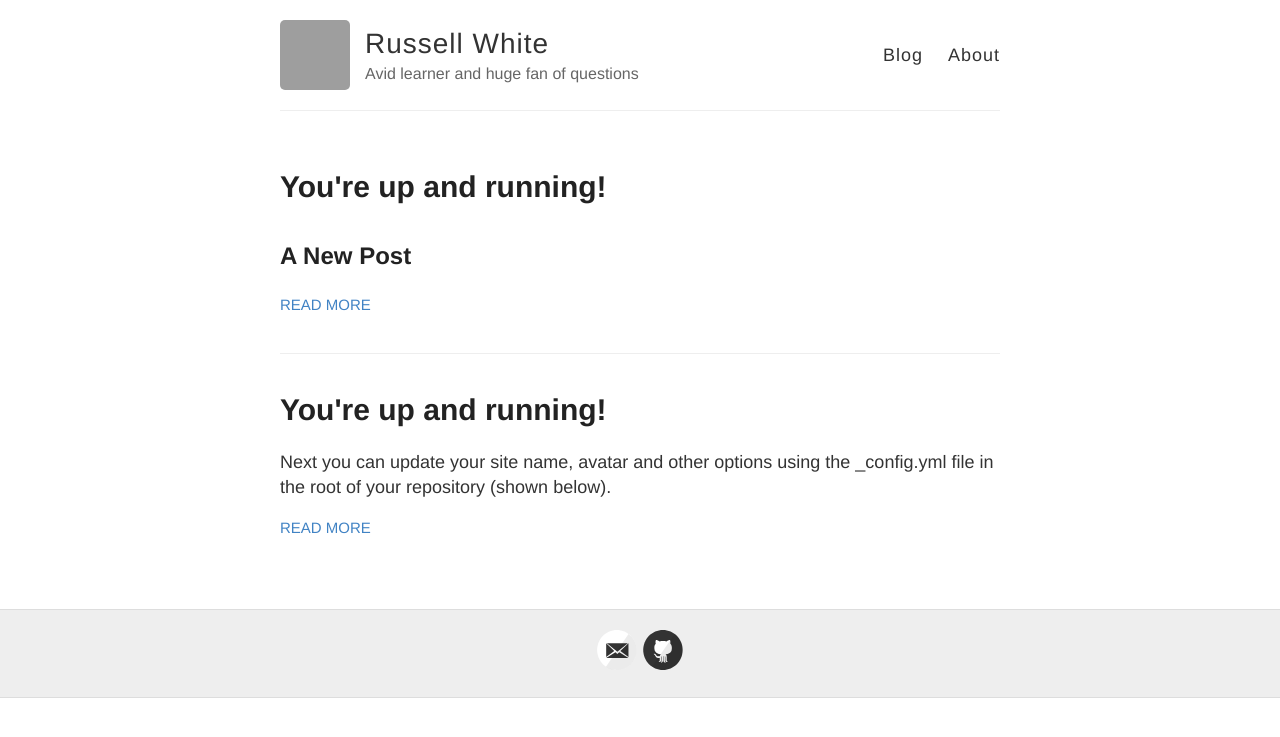
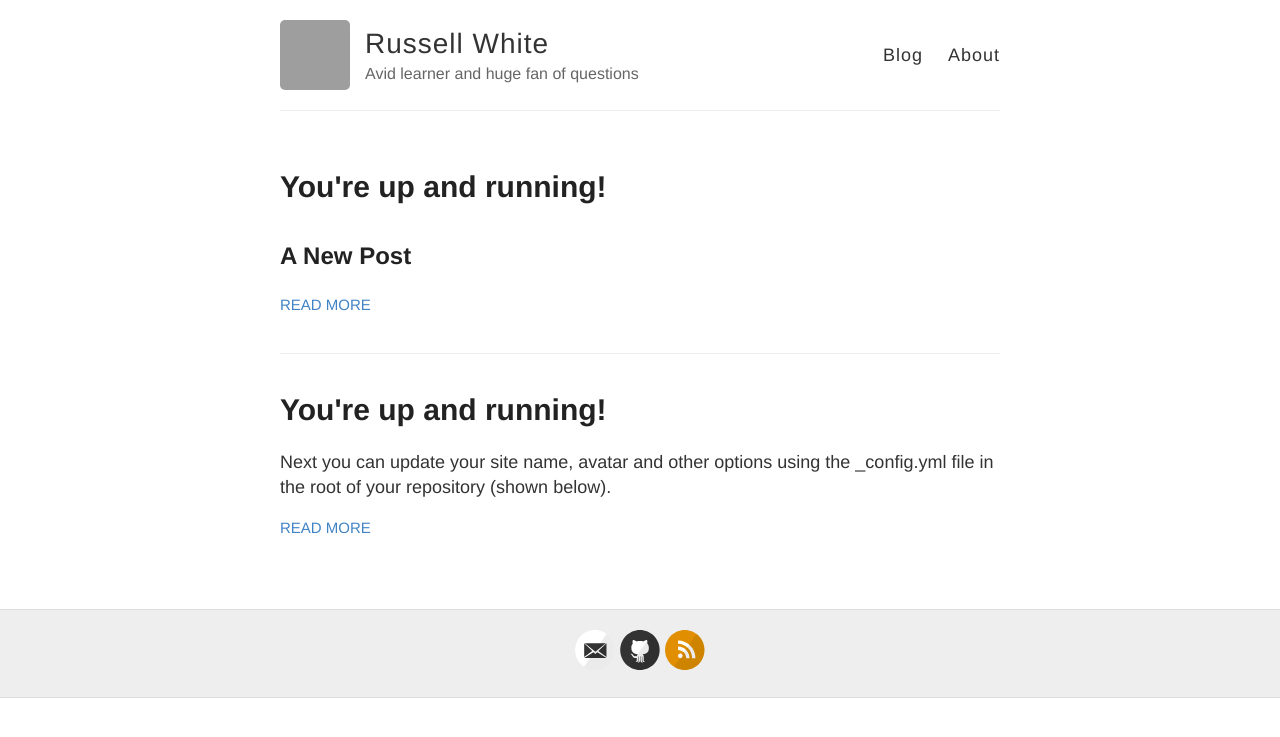
Before and after one commit to JapanColorado/japancolorado.github.io, a Jekyll site: the page built from index.html, in a window 1280 px wide. Shown: the top 737 px of the page. Built offline with Jekyll 4.4.1, drawn with Linux system fonts in a browser that asks for light colours; grey boxes are pictures that could not be loaded.

Commit message:
Update readme & add rss

```diff
--- a/_config.yml
+++ b/_config.yml
@@ -25,7 +25,7 @@
   instagram:
   linkedin:
   pinterest:
-  rss: # just type anything here for a working RSS icon
+  rss: YESPLEASE # just type anything here for a working RSS icon
   twitter:
   stackoverflow: # your stackoverflow profile, e.g. "users/50476/bart-kiers"
   youtube: # channel/<your_long_string> or user/<user-name>
```
Also changed, not shown: README.md, 1 other file.
